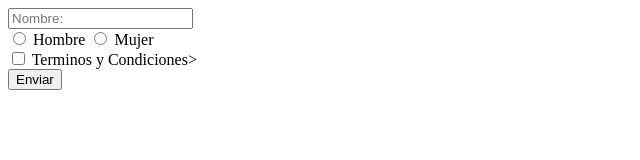
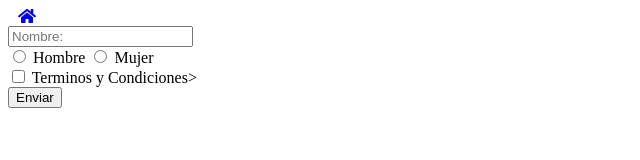
Before and after one commit to SaidQWr/SaidQWr.github.io, a plain HTML site: page proyectof/validar_formularios.html in a window 1280 px wide. Shown: the whole page, without its empty margins (0-640 px from the left). Drawn offline with Linux system fonts and the light colour scheme.

Commit message:
Update validar_formularios.html

```diff
--- a/proyectof/validar_formularios.html
+++ b/proyectof/validar_formularios.html
@@ -5,8 +5,19 @@
   <meta http-equiv="X-UA-Compatible" content="IE=edge">
   <meta name="viewport" content="width=device-width, initial-scale=1.0">
   <title>Formularios</title>
+   <link class="sitioprincipal" rel="stylesheet" href="https://cdnjs.cloudflare.com/ajax/libs/font-awesome/5.15.4/css/all.min.css" crossorigin="anonymous">
+  <style>
+    .sitioprincipal{
+      margin: 3px;
+      padding: 7px;
+    }
+  </style>
+  </a>
 </head>
 <body>
+  <a class="sitioprincipal" href="https://saidqwr.github.io/">
+    <i class="fa fa-home" aria-hidden="true"></i>
+  </a>
   <form action="" name="formulario" method="get">
     <input type="text" name="nombre" id="nombre" maxlength="30" placeholder="Nombre:">
     <br>
```
